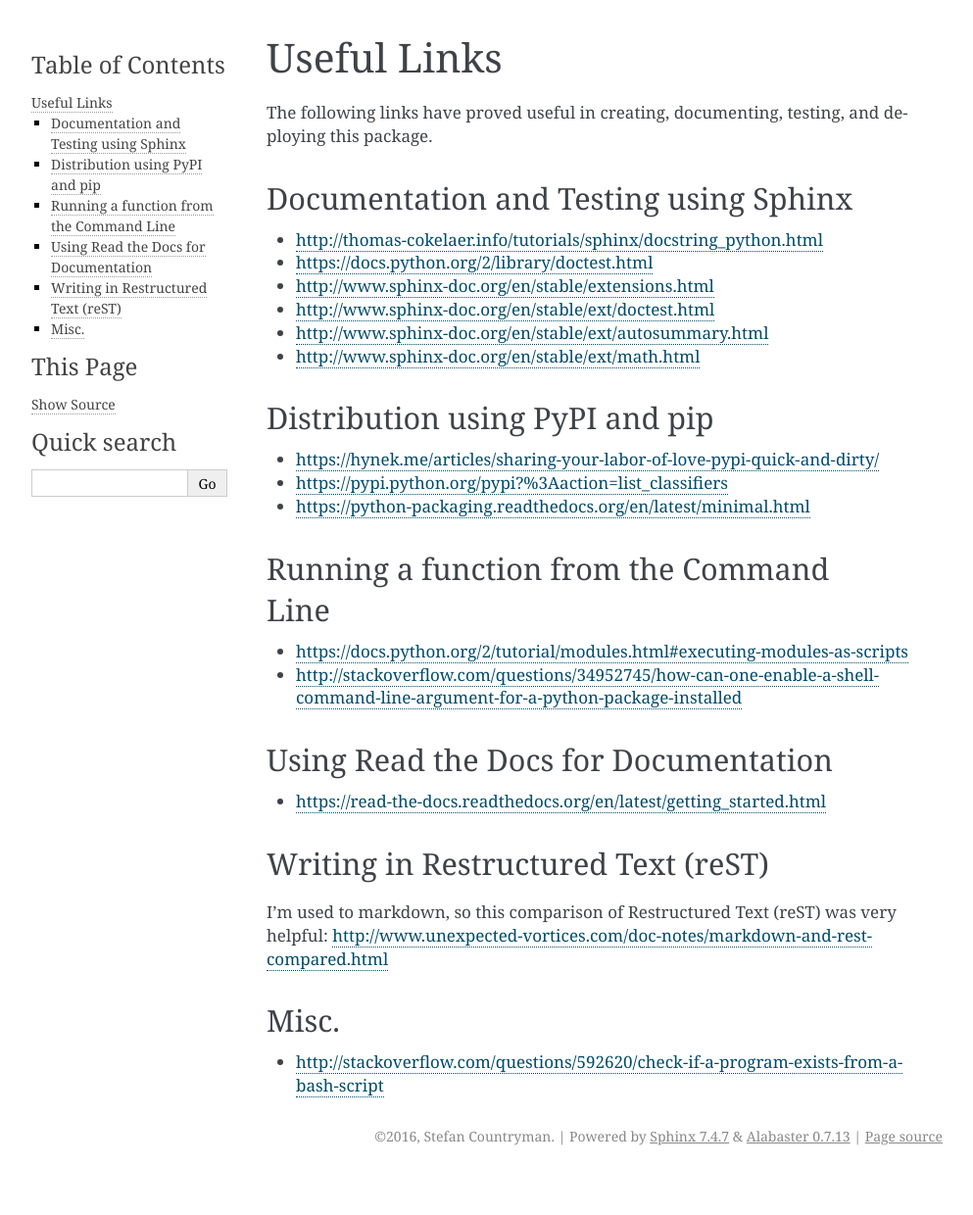
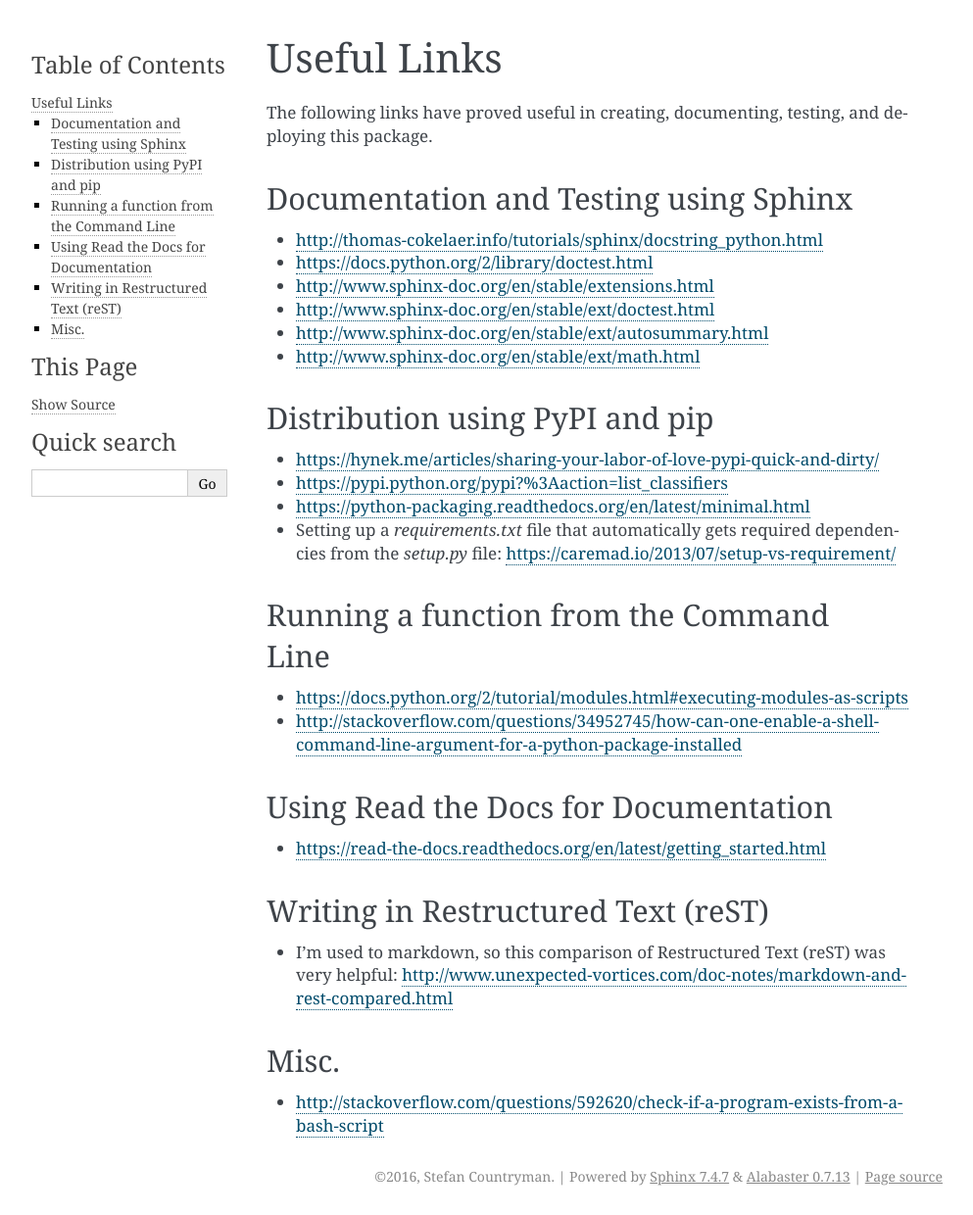
Before and after one commit to stefco/geco_stat, a Sphinx documentation site: the page built from docs/useful_links.rst, in a window 1280 px wide. Shown: the whole page at 98% size, without its empty margins (148-1141 px from the left). Built offline with Sphinx 7.4.7, drawn with Linux system fonts in a browser that asks for light colours; before the commit the page ends 1199 px from its top, so only the background shows below that.

Commit message:
ADD requirements.txt that autoloads dependencies
--skip-ci

```diff
--- a/docs/useful_links.rst
+++ b/docs/useful_links.rst
@@ -20,6 +20,8 @@ Distribution using PyPI and pip
 * https://hynek.me/articles/sharing-your-labor-of-love-pypi-quick-and-dirty/
 * https://pypi.python.org/pypi?%3Aaction=list_classifiers
 * https://python-packaging.readthedocs.org/en/latest/minimal.html
+* Setting up a `requirements.txt` file that automatically gets required
+  dependencies from the `setup.py` file: https://caremad.io/2013/07/setup-vs-requirement/
 
 Running a function from the Command Line
 ----------------------------------------
@@ -35,8 +37,8 @@ Using Read the Docs for Documentation
 Writing in Restructured Text (reST)
 -----------------------------------
 
-I'm used to markdown, so this comparison of Restructured Text (reST) was very
-helpful: http://www.unexpected-vortices.com/doc-notes/markdown-and-rest-compared.html
+* I'm used to markdown, so this comparison of Restructured Text (reST) was very
+  helpful: http://www.unexpected-vortices.com/doc-notes/markdown-and-rest-compared.html
 
 Misc.
 -----
--- /dev/null
+++ b/requirements.txt
@@ -0,0 +1,3 @@
+--index-url https://pypi.python.org/simple/
+
+--editable .
```
Also changed, not shown: 1 other file.
